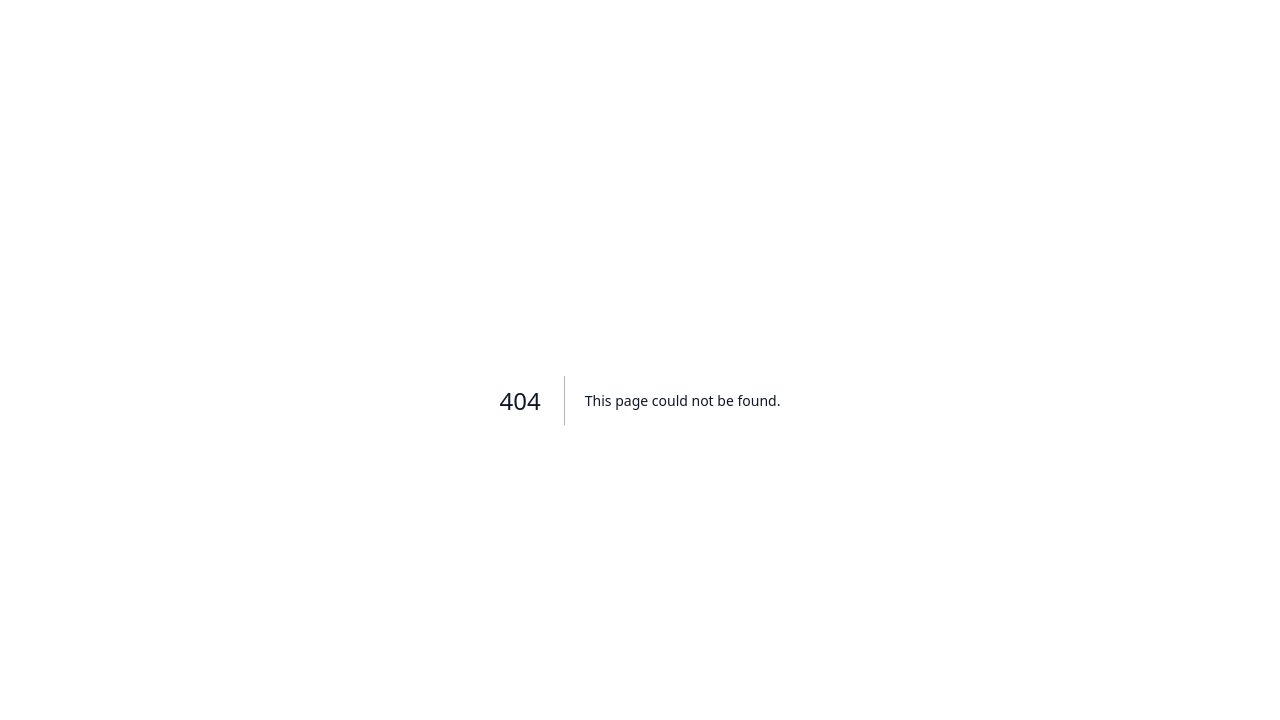
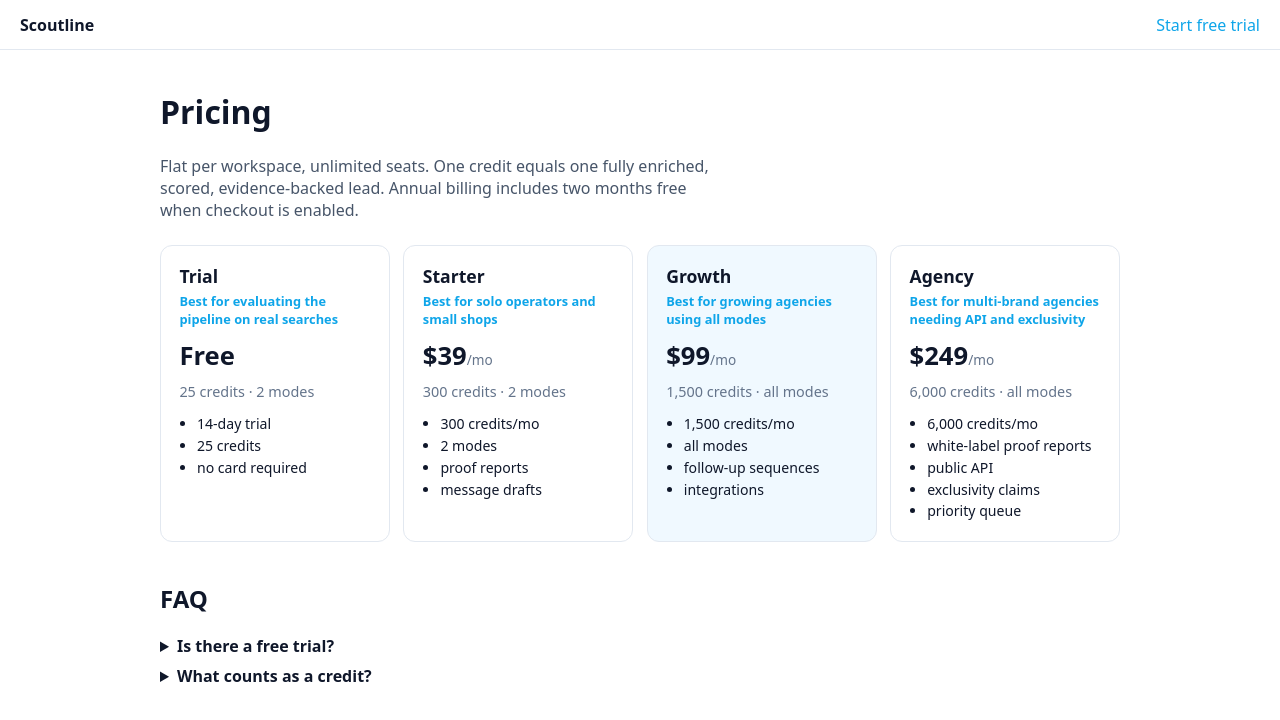
Before and after one commit to RaNaSaMeeR745/Sameer-Afzal, a Next.js app in the folder apps/web/: page /pricing in a window 1280 px wide. Before the commit this address had no page. Shown: the top 720 px of the page. Built offline with nearby package versions, Linux system fonts and the light colour scheme.

Commit message:
phase-20: add pricing page with best-for tags from plan catalog

```diff
--- /dev/null
+++ b/apps/web/src/app/pricing/page.tsx
@@ -0,0 +1,108 @@
+import type { Metadata } from "next";
+import Link from "next/link";
+import { PLANS } from "@scoutline/billing";
+
+export const metadata: Metadata = {
+  title: "Pricing",
+  description:
+    "Scoutline pricing for marketing agencies. Flat per workspace, unlimited seats. Trial, Starter, Growth, and Agency plans with credits for evidence-backed leads.",
+};
+
+const bestFor: Record<string, string> = {
+  trial: "Best for evaluating the pipeline on real searches",
+  starter: "Best for solo operators and small shops",
+  growth: "Best for growing agencies using all modes",
+  agency: "Best for multi-brand agencies needing API and exclusivity",
+};
+
+export default function PricingPage() {
+  return (
+    <>
+      <header
+        style={{
+          borderBottom: "1px solid #e2e8f0",
+          padding: "0.85rem 1.25rem",
+          display: "flex",
+          justifyContent: "space-between",
+          alignItems: "center",
+        }}
+      >
+        <Link href="/" style={{ fontWeight: 700, textDecoration: "none", color: "#0f172a" }}>
+          Scoutline
+        </Link>
+        <Link href="/sign-up" style={{ color: "#0ea5e9", textDecoration: "none" }}>
+          Start free trial
+        </Link>
+      </header>
+
+      <main style={{ maxWidth: 960, margin: "0 auto", padding: "2.5rem 1.25rem" }}>
+        <h1 style={{ marginTop: 0 }}>Pricing</h1>
+        <p style={{ color: "#475569", maxWidth: 560 }}>
+          Flat per workspace, unlimited seats. One credit equals one fully enriched,
+          scored, evidence-backed lead. Annual billing includes two months free when
+          checkout is enabled.
+        </p>
+
+        <div
+          style={{
+            display: "grid",
+            gridTemplateColumns: "repeat(auto-fit, minmax(200px, 1fr))",
+            gap: "0.85rem",
+            marginTop: "1.5rem",
+          }}
+        >
+          {PLANS.map((plan) => (
+            <article
+              key={plan.key}
+              style={{
+                border: "1px solid #e2e8f0",
+                borderRadius: 12,
+                padding: "1.15rem",
+                background: plan.key === "growth" ? "#f0f9ff" : "#fff",
+              }}
+            >
+              <h2 style={{ margin: "0 0 0.25rem", fontSize: "1.1rem" }}>{plan.label}</h2>
+              <p style={{ margin: 0, fontSize: "0.8rem", color: "#0ea5e9", fontWeight: 600 }}>
+                {bestFor[plan.key]}
+              </p>
+              <p style={{ margin: "0.6rem 0", fontSize: "1.6rem", fontWeight: 700 }}>
+                {plan.monthlyPriceUsd === 0 ? "Free" : `$${plan.monthlyPriceUsd}`}
+                {plan.monthlyPriceUsd > 0 ? (
+                  <span style={{ fontSize: "0.85rem", fontWeight: 500, color: "#64748b" }}>
+                    /mo
+                  </span>
+                ) : null}
+              </p>
+              <p style={{ color: "#64748b", fontSize: "0.9rem", margin: "0 0 0.75rem" }}>
+                {plan.creditsPerMonth.toLocaleString()} credits
+                {plan.modeLimit === "all" ? " · all modes" : ` · ${plan.modeLimit} modes`}
+              </p>
+              <ul style={{ margin: 0, paddingLeft: "1.1rem", fontSize: "0.88rem", lineHeight: 1.55 }}>
+                {plan.features.map((f) => (
+                  <li key={f}>{f}</li>
+                ))}
+              </ul>
+            </article>
+          ))}
+        </div>
+
+        <section style={{ marginTop: "2.5rem" }}>
+          <h2>FAQ</h2>
+          <details style={{ marginBottom: "0.5rem" }}>
+            <summary style={{ fontWeight: 600 }}>Is there a free trial?</summary>
+            <p style={{ color: "#475569" }}>
+              Yes. 14 days and 25 credits with no card required.
+            </p>
+          </details>
+          <details style={{ marginBottom: "0.5rem" }}>
+            <summary style={{ fontWeight: 600 }}>What counts as a credit?</summary>
+            <p style={{ color: "#475569" }}>
+              One fully enriched, scored, evidence-backed lead delivered to your
+              workspace.
+            </p>
+          </details>
+        </section>
+      </main>
+    </>
+  );
+}
```
